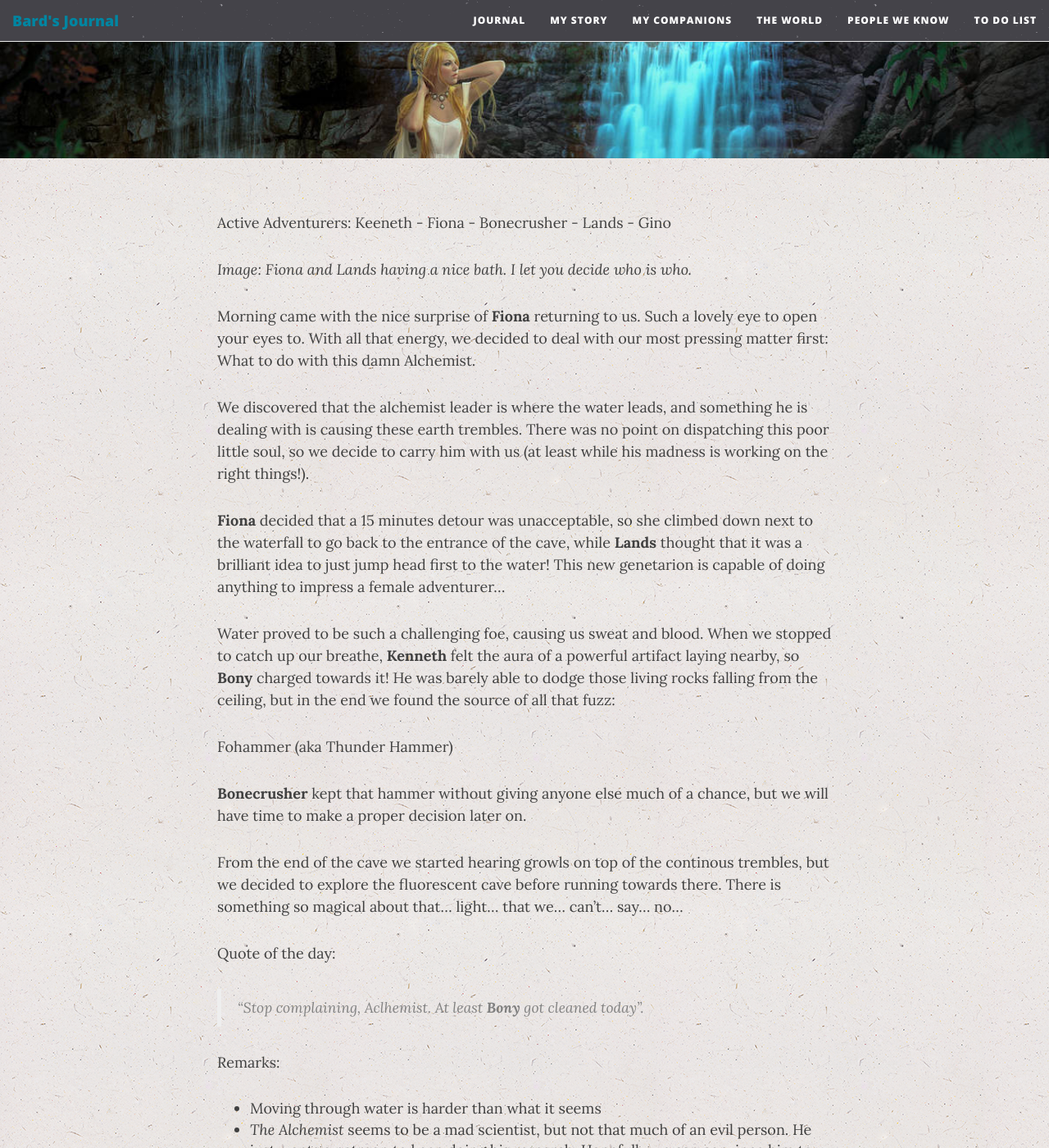
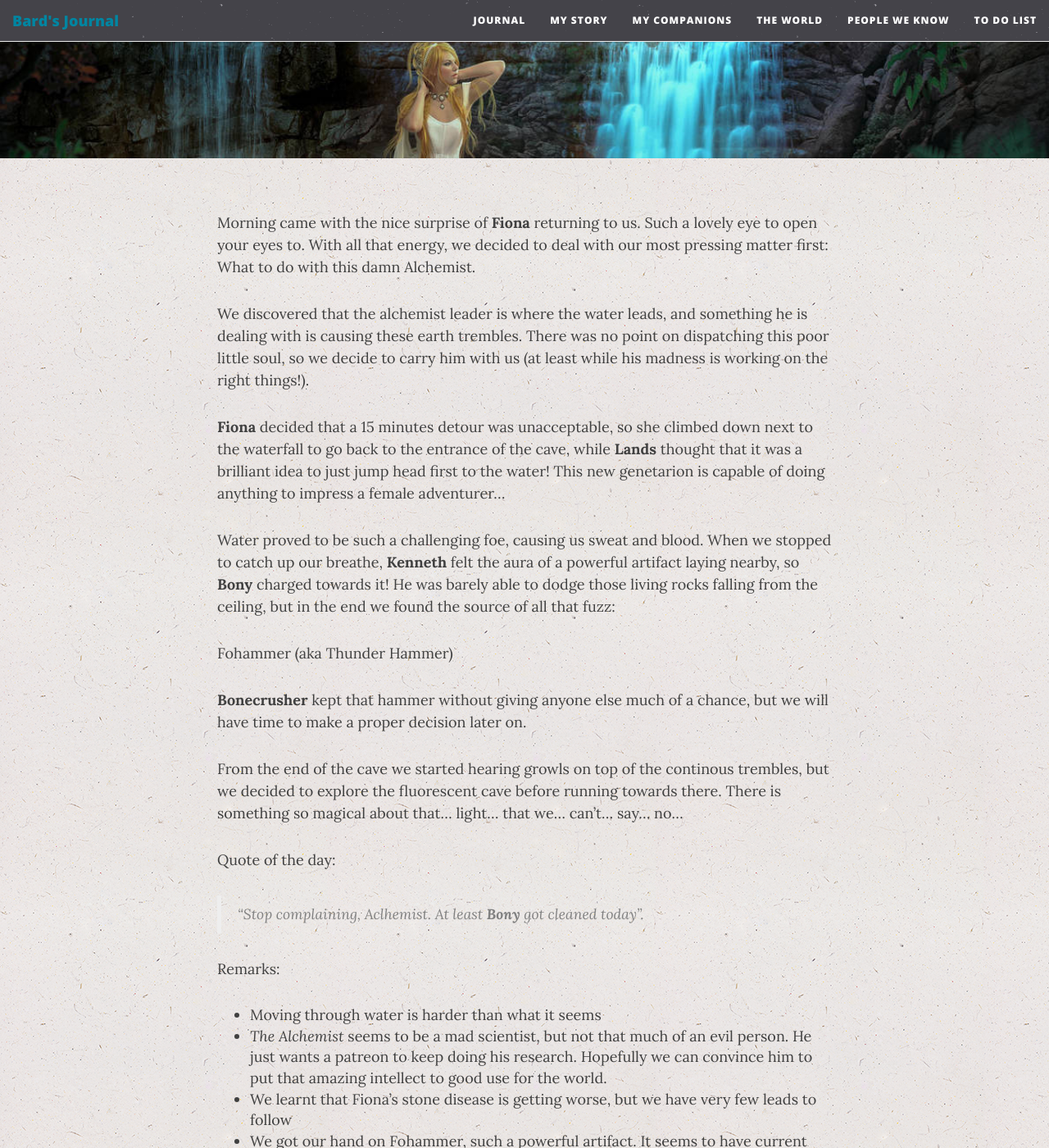
Before and after one commit to GinoGalotti/guildgazette, a Jekyll site: the page built from _posts/2019-02-6-and-water-we-found.md, in a window 1280 px wide and 1400 px high, scrolled down 289 px. Shown: the whole window at 82% size. Built offline with Jekyll 4.4.1, drawn with Linux system fonts in a browser that asks for light colours; nearby versions of some CDN libraries; comment, search, counter and statistics services are not loaded; some of the changed text lies outside the part shown.

Commit message:
finish new post

```diff
--- a/_posts/2019-02-6-and-water-we-found.md
+++ b/_posts/2019-02-6-and-water-we-found.md
@@ -8,10 +8,6 @@ adventurers: Kenneth, Fiona, Bonecrusher, Lands, Gino
 
 #Lands - Kuma - Bonecrusher - Kenneth - Fiona
 ---
-Active Adventurers: Keeneth - Fiona - Bonecrusher - Lands - Gino
-
-_Image: Fiona and Lands having a nice bath. I let you decide who is who._
-
 Morning came with the nice surprise of **Fiona** returning to us. Such a lovely eye to open your eyes to. With all that energy, we decided to deal with our most pressing matter first: What to do with this damn Alchemist.
 
 We discovered that the alchemist leader is where the water leads, and something he is dealing with is causing these earth trembles. There was no point on dispatching this poor little soul, so we decide to carry him with us (at least while his madness is working on the right things!).
```
Also changed, not shown: other parts of _posts/2019-02-6-and-water-we-found.md (+2 -0 lines).
